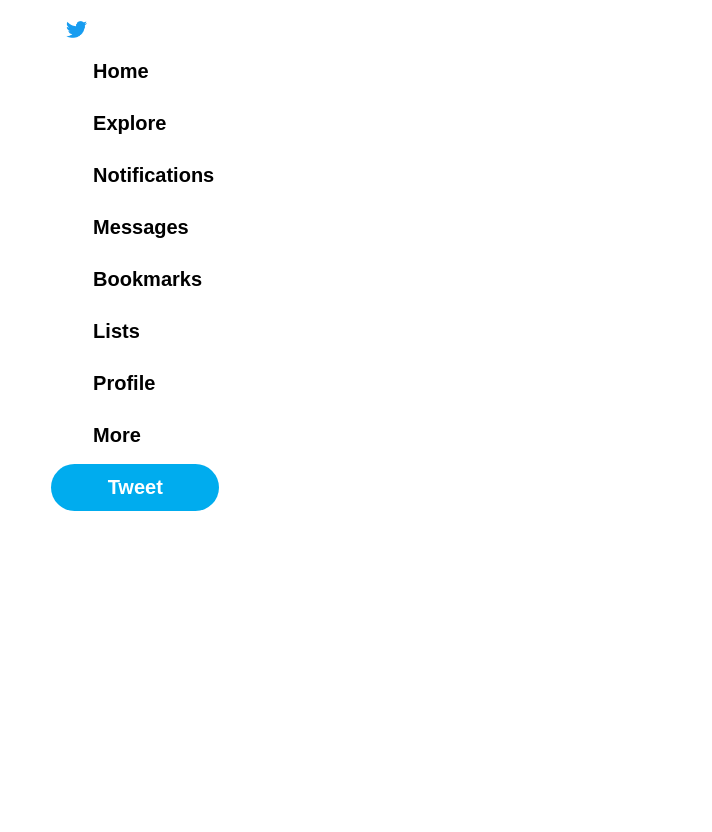
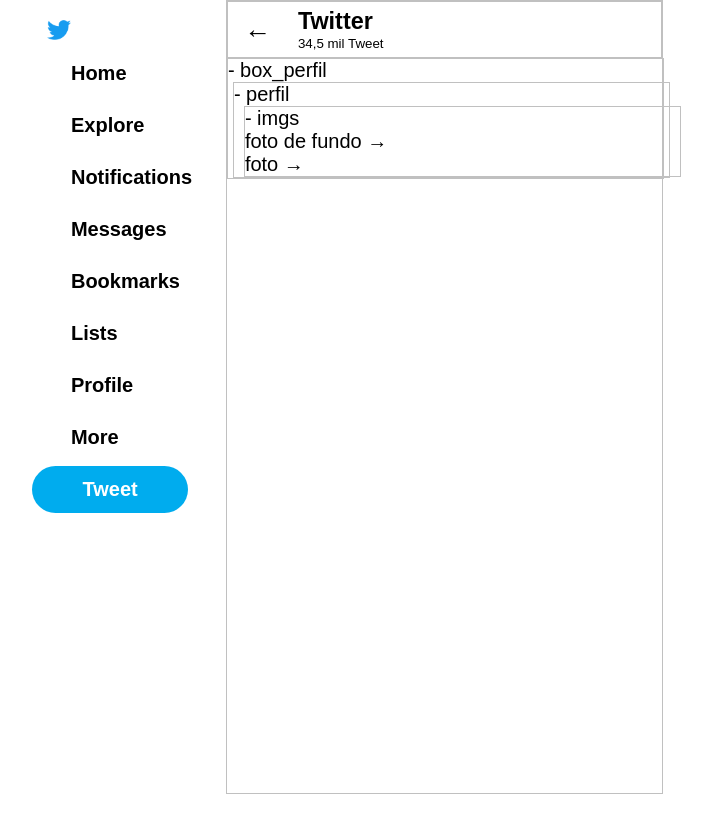
Before and after one commit to EduChappie/Twitter_Template, a plain HTML site: page index.html in a window 1280 px wide. Shown: the whole page, without its empty margins (193-905 px from the left). After the commit the page ends 800 px from the top, so only its background shows below. Drawn offline with Linux system fonts and the light colour scheme.

Commit message:
add MidLayout(Top)

```diff
--- /dev/null
+++ b/css/boxPerfil.css
@@ -0,0 +1,17 @@
+.box_perfil {
+    width: 100%;
+    height: 100%;
+    border: solid 1px silver;
+}
+.perfil {
+    width: 100%;
+    height: 100%;
+    margin-left: 5px;
+    border: solid 1px silver;
+}
+.imgs {
+    width: 100%;
+    height: 100%;
+    margin-left: 10px;
+    border: solid 1px silver;
+}
--- a/css/left_side.css
+++ b/css/left_side.css
@@ -8,17 +8,17 @@
     font: normal 15pt Arial;
 }
 .painel {
-    width: 65%;
+    width: 68%;
     height: 100%;
     margin: 0 auto;
 }
 .left_side > header img {
-    width: 11%;
+    width: 14%;
     margin:  auto 15px;
 }
 .left_side {
-    width: 22.5%;
-    height: 100%;
+    width: 20%;
+    height: auto;
     padding: 20px;
 }
 article > section .barr {
--- /dev/null
+++ b/css/mid.css
@@ -0,0 +1,54 @@
+div.painel {
+    display: flex;
+    justify-content: flex-start;
+}
+article.mid {
+    width: 50%;
+    border: solid 1px silver;
+    height: 99%;
+}
+.mid header > .barr_back {
+    width: 100%;
+    height: 6%;
+}
+.mid header > .barr_back div.space {
+    display: flex;
+    text-align: center;
+    border: solid 1px silver;
+    align-items: center;
+}
+.arrow_back {
+    color: rgb(0, 0, 0);
+    font-size: 20pt;
+    padding: 8px 0;
+    margin: 2px 5px;
+    border-radius: 100px;
+    background-color: rgb(255, 255, 255);
+}
+.arrow_back:hover {
+    cursor: pointer;
+    background-color: whitesmoke;
+}
+.count_info {
+    display: flex;
+    text-align: initial;
+    flex-direction: column;
+    margin: 2px 10px;
+}
+.name_count {
+    width: 130px;
+    height: 59%;
+    margin-top: 4px;
+    margin-bottom: -10px;
+}
+.tweets_info {
+    width: 130px;
+    height: 20px;
+    margin-top: 5px;
+    padding-top: -5;
+    padding-bottom: 5px;
+}
+div.space > div {
+    width: 50px;
+    height: auto;
+}
--- a/index.html
+++ b/index.html
@@ -7,6 +7,8 @@
     <title>Twitter</title>
 
     <link rel="stylesheet" href="./css/left_side.css">
+    <link rel="stylesheet" href="./css/mid.css">
+    <link rel="stylesheet" href="./css/boxPerfil.css">
 </head>
 <body>
     <div class="painel">
@@ -50,7 +52,44 @@
         </article>
 
         <article class="mid">
+            <header>
+                <nav class="barr_back">
+                    <div class="space">
+                        <div class="arrow_back">
+                            &larr;
+                        </div>
+                        <div class="count_info">
+                            <div class="name_count">
+                                <h1>Twitter</h1>
+                            </div>
+                            <div class="tweets_info" id="tweets">
+                                <span style="font-size: 10pt;" >34,5 mil Tweet</span>
+                            </div>
+                        </div>
+                    </div>
+                </nav>
 
+                <div class="box_perfil">
+                    - box_perfil
+                    <div class="perfil">
+                         - perfil
+                        <div class="imgs">
+                            - imgs
+                            <div class="background">
+                                foto de fundo &rarr;
+                            </div>
+                            <div class="foto_perfil">
+                                foto &rarr;
+                            </div>
+                        </div>
+
+                        <div class="bio"></div>
+                    </div>
+
+                    <div class="tweets"></div>
+                </div>
+
+            </header>
         </article>
     </div>
 </body>
```
